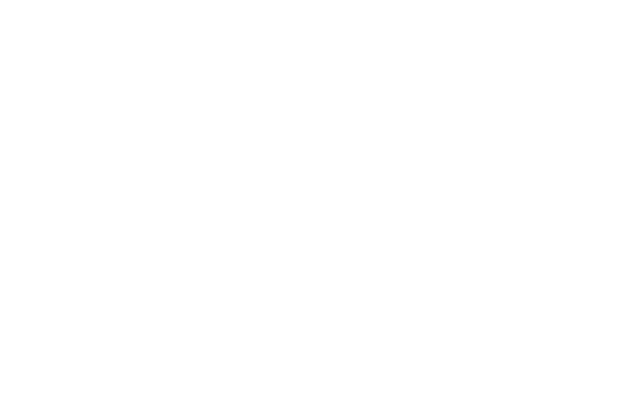
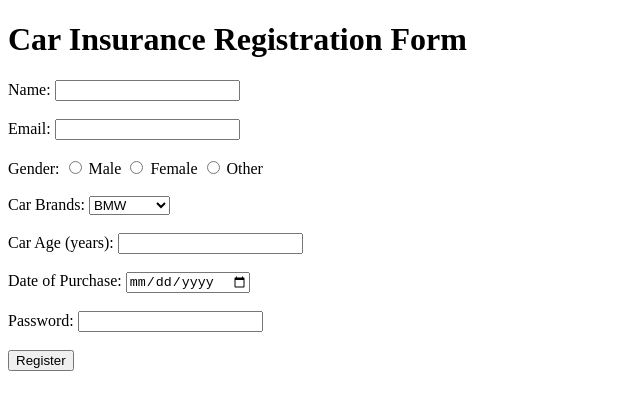
Before and after one commit to acciojob/car-insurance-form-surjeetkumar8006, a website: page main.html in a window 1280 px wide. Shown: the whole page, without its empty margins (0-640 px from the left). Drawn offline with Linux system fonts and the light colour scheme.

Commit message:
created a submission

```diff
--- a/main.html
+++ b/main.html
@@ -1,16 +1,66 @@
 <!DOCTYPE html>
+<html lang="en">
+<head>
+  <meta charset="UTF-8">
+  <meta name="viewport" content="width=device-width, initial-scale=1.0">
+  <title>Car Insurance Registration Form</title>
+</head>
+<body>
 
-<html>
+  <h1>Car Insurance Registration Form</h1>
 
-<head>
-	<link rel="stylesheet" href="styles.css">
-</head>
+  <form method="post" action="#">
 
-<body>
-	<!-- the entire body must be written by student -->
-    <script type="text/javascript" src="./script.js">
-</script>
+    <!-- Name -->
+    <label for="name">Name:</label>
+    <input type="text" id="name" name="name" required>
+    <br><br>
+
+    <!-- Email -->
+    <label for="email">Email:</label>
+    <input type="email" id="email" name="email" required>
+    <br><br>
+
+    <!-- Gender -->
+    <label>Gender:</label>
+    <input type="radio" id="male" name="gender" value="Male" required>
+    <label for="male">Male</label>
+
+    <input type="radio" id="female" name="gender" value="Female" required>
+    <label for="female">Female</label>
+
+    <input type="radio" id="other" name="gender" value="Other" required>
+    <label for="other">Other</label>
+    <br><br>
+
+    <!-- Car Brands Dropdown -->
+    <label for="cars">Car Brands:</label>
+    <select id="cars" name="cars">
+      <option value="BMW">BMW</option>
+      <option value="Audi">Audi</option>
+      <option value="Mercedez">Mercedez</option>
+    </select>
+    <br><br>
+
+    <!-- Car Age -->
+    <label for="carage">Car Age (years):</label>
+    <input type="number" id="carage" name="carage" required>
+    <br><br>
+
+    <!-- Date of Purchase -->
+    <label for="dop">Date of Purchase:</label>
+    <input type="date" id="dop" name="dop" required>
+    <br><br>
+
+    <!-- Password -->
+    <label for="password">Password:</label>
+    <input type="password" id="password" name="password" required>
+    <br><br>
+
+    <!-- Submit Button -->
+    <button type="submit">Register</button>
+
+  </form>
 
 </body>
-
 </html>
```
